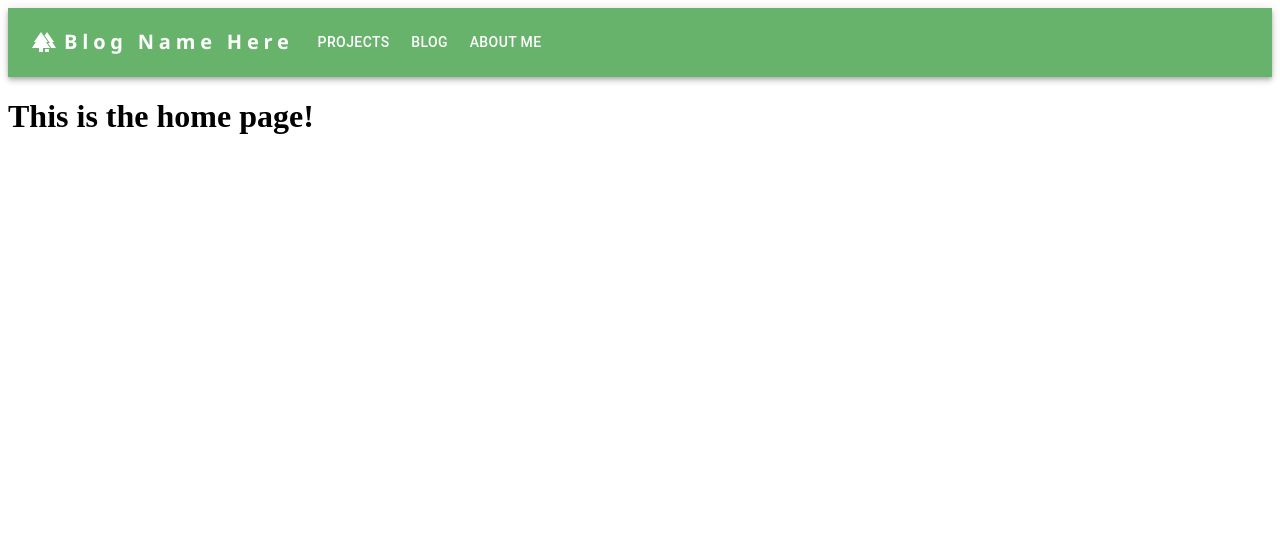
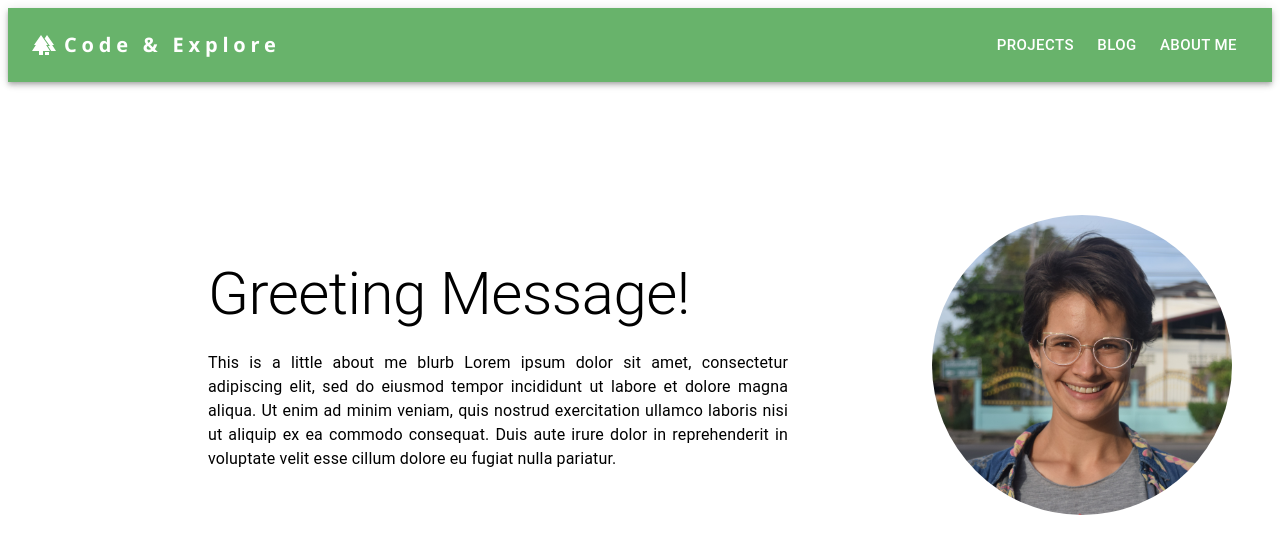
Before and after one commit to megancindric/reactportfolio, a React (Create React App) app: page / in a window 1280 px wide. Shown: the top 554 px of the page. Built offline with nearby package versions, Linux system fonts and the light colour scheme.

Commit message:
📦 NEW: Implemented basic layout for home page with placeholder text

```diff
--- a/src/components/Header/Header.jsx
+++ b/src/components/Header/Header.jsx
@@ -16,7 +16,7 @@ const Header = (post) => {
       <Container maxWidth="xl">
         <Toolbar disableGutters>
           <ForestIcon
-            sx={{ display: { xs: "none", md: "flex" }, mr: 1 }}
+            sx={{ display: "flex", mr: 1 }}
             onClick={() => navigate(`/`)}
           />
           <Typography
@@ -26,7 +26,7 @@ const Header = (post) => {
             href="/"
             sx={{
               mr: 2,
-              display: { xs: "none", md: "flex" },
+              display: "flex",
               fontFamily: "Segoe UI",
               fontWeight: 700,
               letterSpacing: ".3rem",
@@ -34,12 +34,15 @@ const Header = (post) => {
               textDecoration: "none",
             }}
           >
-            Blog Name Here
+            Code & Explore
           </Typography>
 
-          <Box sx={{ flexGrow: 1, display: "flex" }}>
+          <Box
+            sx={{ flexGrow: 1, display: "flex", justifyContent: "flex-end" }}
+          >
             {pages.map((page) => (
               <Button
+                size="large"
                 key={page.link}
                 onClick={() => navigate(`/${page.link}`)}
                 sx={{ my: 2, color: "white", display: "block" }}
--- a/src/pages/AboutPage/AboutPage.jsx
+++ b/src/pages/AboutPage/AboutPage.jsx
@@ -1,10 +1,11 @@
 import React from "react";
+import { Container } from "@mui/material";
 
 const AboutPage = (props) => {
   return (
-    <div className="container">
+    <Container>
       <h1>This is the about me page!</h1>
-    </div>
+    </Container>
   );
 };
 
--- a/src/pages/BlogPage/BlogPage.jsx
+++ b/src/pages/BlogPage/BlogPage.jsx
@@ -1,10 +1,11 @@
 import React from "react";
+import { Container } from "@mui/material";
 
 const BlogPage = (props) => {
   return (
-    <div className="container">
+    <Container>
       <h1>This is the blog page!</h1>
-    </div>
+    </Container>
   );
 };
 
--- a/src/pages/HomePage/HomePage.jsx
+++ b/src/pages/HomePage/HomePage.jsx
@@ -1,9 +1,48 @@
-import React from 'react';
-
+import React from "react";
+import { Avatar, Box, Container, Typography } from "@mui/material";
+import ProfilePic from "../../assets/profile.jpg";
+import Kermit from "../../assets/kermit.png";
 const HomePage = (props) => {
-    return ( <div className='container'>
-        <h1>This is the home page!</h1>
-    </div> );
-}
+  return (
+    <Container
+      sx={{
+        display: "flex",
+        margin: "3rem",
+        justifyContent: "center",
+        alignContent: "center",
+        alignItems: "center",
+        gap: "1rem",
+      }}
+    >
+      <Box
+        sx={{
+          flexGrow: 1,
+          alignContent: "center",
+          textAlign: "justify",
+          padding: "8rem",
+        }}
+      >
+        <Typography variant="h2" gutterBottom>
+          Greeting Message!
+        </Typography>
+        <Typography variant="body1">
+          This is a little about me blurb Lorem ipsum dolor sit amet,
+          consectetur adipiscing elit, sed do eiusmod tempor incididunt ut
+          labore et dolore magna aliqua. Ut enim ad minim veniam, quis nostrud
+          exercitation ullamco laboris nisi ut aliquip ex ea commodo consequat.
+          Duis aute irure dolor in reprehenderit in voluptate velit esse cillum
+          dolore eu fugiat nulla pariatur.{" "}
+        </Typography>
+      </Box>
+      <Box sx={{ flexGrow: 1, alignContent: "center" }}>
+        <Avatar
+          alt="Profile picture for Megan Cindric"
+          src={ProfilePic}
+          sx={{ width: 300, height: 300 }}
+        />
+      </Box>
+    </Container>
+  );
+};
 
 export default HomePage;
```
Also changed, not shown: src/assets/kermit.png (added), src/assets/profile.jpg (added).
